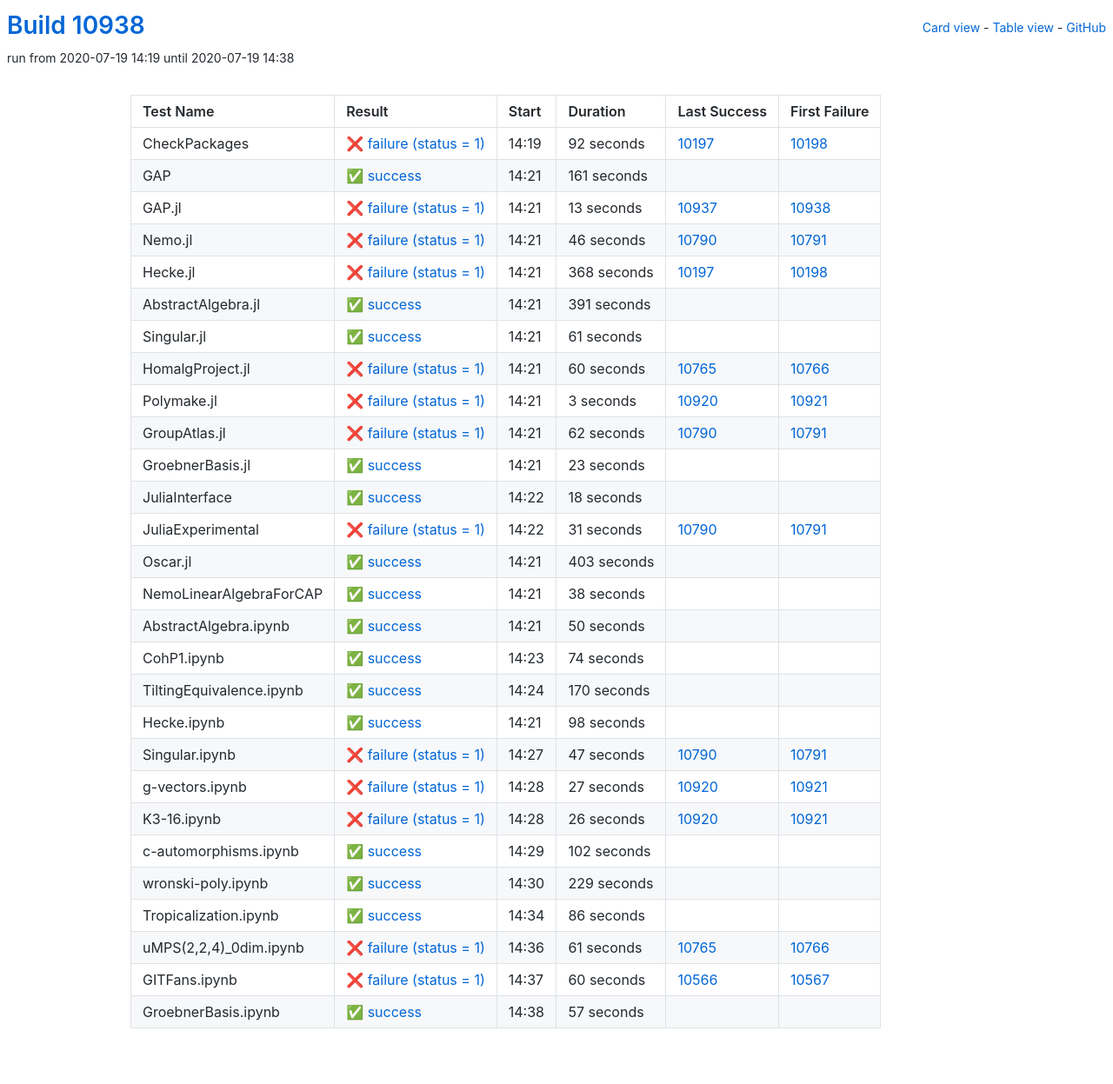
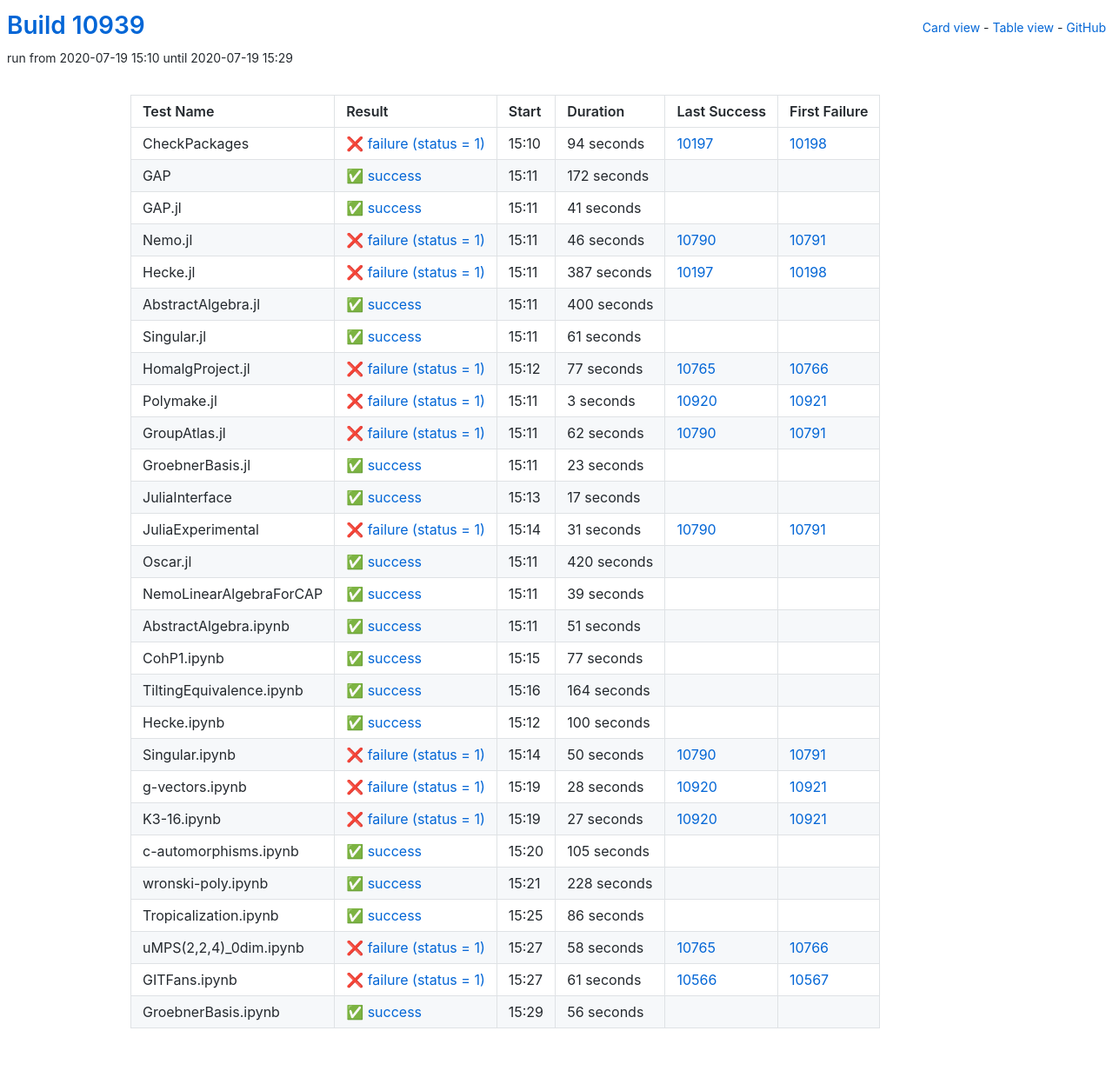
Before and after one commit to oscar-system/oscar-ci-status, a Jekyll site: the page built from table.html, in a window 1280 px wide. Shown: the whole page at 87% size. Built offline with Jekyll 4.4.1, drawn with Linux system fonts in a browser that asks for light colours.

Commit message:
Build #10939

```diff
--- a/_data/ci.yml
+++ b/_data/ci.yml
@@ -1,6 +1,6 @@
 ---
-build: 10938
-build_url: https://oscarci.mathematik.uni-kl.de/job/oscar/10938/
+build: 10939
+build_url: https://oscarci.mathematik.uni-kl.de/job/oscar/10939/
 job: oscar
 organization: oscar-system
 repo: oscar-ci-status
@@ -8,44 +8,44 @@
 tests:
 - name: CheckPackages
   id: checkpackages
-  log: https://oscarci.mathematik.uni-kl.de/job/oscar/10938/artifact/logs/build-10938/CheckPackages.log
-  start: 2020-07-19 14:19
+  log: https://oscarci.mathematik.uni-kl.de/job/oscar/10939/artifact/logs/build-10939/CheckPackages.log
+  start: 2020-07-19 15:10
   success: false
   exitcode: 1
   status: failure
-  duration: 92
+  duration: 94
   last_success: 10197
   last_success_url: https://oscarci.mathematik.uni-kl.de/job/oscar/10197/
   first_failure: 10198
   first_failure_url: https://oscarci.mathematik.uni-kl.de/job/oscar/10198/
 - name: GAP
   id: gap
-  log: https://oscarci.mathematik.uni-kl.de/job/oscar/10938/artifact/logs/build-10938/GAP.log
-  start: 2020-07-19 14:21
+  log: https://oscarci.mathematik.uni-kl.de/job/oscar/10939/artifact/logs/build-10939/GAP.log
+  start: 2020-07-19 15:11
   success: true
   exitcode: 0
   status: success
-  duration: 161
+  duration: 172
   last_success: false
   last_success_url:
   first_failure: false
   first_failure_url:
 - name: GAP.jl
   id: gap-jl
-  log: https://oscarci.mathematik.uni-kl.de/job/oscar/10938/artifact/logs/build-10938/GAP.jl.log
-  start: 2020-07-19 14:21
-  success: false
-  exitcode: 1
-  status: failure
-  duration: 13
-  last_success: 10937
-  last_success_url: https://oscarci.mathematik.uni-kl.de/job/oscar/10937/
-  first_failure: 10938
-  first_failure_url: https://oscarci.mathematik.uni-kl.de/job/oscar/10938/
+  log: https://oscarci.mathematik.uni-kl.de/job/oscar/10939/artifact/logs/build-10939/GAP.jl.log
+  start: 2020-07-19 15:11
+  success: true
+  exitcode: 0
+  status: success
+  duration: 41
+  last_success: false
+  last_success_url:
+  first_failure: false
+  first_failure_url:
 - name: Nemo.jl
   id: nemo-jl
-  log: https://oscarci.mathematik.uni-kl.de/job/oscar/10938/artifact/logs/build-10938/Nemo.jl.log
-  start: 2020-07-19 14:21
+  log: https://oscarci.mathematik.uni-kl.de/job/oscar/10939/artifact/logs/build-10939/Nemo.jl.log
+  start: 2020-07-19 15:11
   success: false
   exitcode: 1
   status: failure
@@ -56,32 +56,32 @@
   first_failure_url: https://oscarci.mathematik.uni-kl.de/job/oscar/10791/
 - name: Hecke.jl
   id: hecke-jl
-  log: https://oscarci.mathematik.uni-kl.de/job/oscar/10938/artifact/logs/build-10938/Hecke.jl.log
-  start: 2020-07-19 14:21
+  log: https://oscarci.mathematik.uni-kl.de/job/oscar/10939/artifact/logs/build-10939/Hecke.jl.log
+  start: 2020-07-19 15:11
   success: false
   exitcode: 1
   status: failure
-  duration: 368
+  duration: 387
   last_success: 10197
   last_success_url: https://oscarci.mathematik.uni-kl.de/job/oscar/10197/
   first_failure: 10198
   first_failure_url: https://oscarci.mathematik.uni-kl.de/job/oscar/10198/
 - name: AbstractAlgebra.jl
   id: abstractalgebra-jl
-  log: https://oscarci.mathematik.uni-kl.de/job/oscar/10938/artifact/logs/build-10938/AbstractAlgebra.jl.log
-  start: 2020-07-19 14:21
+  log: https://oscarci.mathematik.uni-kl.de/job/oscar/10939/artifact/logs/build-10939/AbstractAlgebra.jl.log
+  start: 2020-07-19 15:11
   success: true
   exitcode: 0
   status: success
-  duration: 391
+  duration: 400
   last_success: false
   last_success_url:
   first_failure: false
   first_failure_url:
 - name: Singular.jl
   id: singular-jl
-  log: https://oscarci.mathematik.uni-kl.de/job/oscar/10938/artifact/logs/build-10938/Singular.jl.log
-  start: 2020-07-19 14:21
+  log: https://oscarci.mathematik.uni-kl.de/job/oscar/10939/artifact/logs/build-10939/Singular.jl.log
+  start: 2020-07-19 15:11
   success: true
   exitcode: 0
   status: success
@@ -92,20 +92,20 @@
   first_failure_url:
 - name: HomalgProject.jl
   id: homalgproject-jl
-  log: https://oscarci.mathematik.uni-kl.de/job/oscar/10938/artifact/logs/build-10938/HomalgProject.jl.log
-  start: 2020-07-19 14:21
+  log: https://oscarci.mathematik.uni-kl.de/job/oscar/10939/artifact/logs/build-10939/HomalgProject.jl.log
+  start: 2020-07-19 15:12
   success: false
   exitcode: 1
   status: failure
-  duration: 60
+  duration: 77
   last_success: 10765
   last_success_url: https://oscarci.mathematik.uni-kl.de/job/oscar/10765/
   first_failure: 10766
   first_failure_url: https://oscarci.mathematik.uni-kl.de/job/oscar/10766/
 - name: Polymake.jl
   id: polymake-jl
-  log: https://oscarci.mathematik.uni-kl.de/job/oscar/10938/artifact/logs/build-10938/Polymake.jl.log
-  start: 2020-07-19 14:21
+  log: https://oscarci.mathematik.uni-kl.de/job/oscar/10939/artifact/logs/build-10939/Polymake.jl.log
+  start: 2020-07-19 15:11
   success: false
   exitcode: 1
   status: failure
@@ -116,8 +116,8 @@
   first_failure_url: https://oscarci.mathematik.uni-kl.de/job/oscar/10921/
 - name: GroupAtlas.jl
   id: groupatlas-jl
-  log: https://oscarci.mathematik.uni-kl.de/job/oscar/10938/artifact/logs/build-10938/GroupAtlas.jl.log
-  start: 2020-07-19 14:21
+  log: https://oscarci.mathematik.uni-kl.de/job/oscar/10939/artifact/logs/build-10939/GroupAtlas.jl.log
+  start: 2020-07-19 15:11
   success: false
   exitcode: 1
   status: failure
@@ -128,8 +128,8 @@
   first_failure_url: https://oscarci.mathematik.uni-kl.de/job/oscar/10791/
 - name: GroebnerBasis.jl
   id: groebnerbasis-jl
-  log: https://oscarci.mathematik.uni-kl.de/job/oscar/10938/artifact/logs/build-10938/GroebnerBasis.jl.log
-  start: 2020-07-19 14:21
+  log: https://oscarci.mathematik.uni-kl.de/job/oscar/10939/artifact/logs/build-10939/GroebnerBasis.jl.log
+  start: 2020-07-19 15:11
   success: true
   exitcode: 0
   status: success
@@ -140,20 +140,20 @@
   first_failure_url:
 - name: JuliaInterface
   id: juliainterface
-  log: https://oscarci.mathematik.uni-kl.de/job/oscar/10938/artifact/logs/build-10938/JuliaInterface.log
-  start: 2020-07-19 14:22
+  log: https://oscarci.mathematik.uni-kl.de/job/oscar/10939/artifact/logs/build-10939/JuliaInterface.log
+  start: 2020-07-19 15:13
   success: true
   exitcode: 0
   status: success
-  duration: 18
+  duration: 17
   last_success: false
   last_success_url:
   first_failure: false
   first_failure_url:
 - name: JuliaExperimental
   id: juliaexperimental
-  log: https://oscarci.mathematik.uni-kl.de/job/oscar/10938/artifact/logs/build-10938/JuliaExperimental.log
-  start: 2020-07-19 14:22
+  log: https://oscarci.mathematik.uni-kl.de/job/oscar/10939/artifact/logs/build-10939/JuliaExperimental.log
+  start: 2020-07-19 15:14
   success: false
   exitcode: 1
   status: failure
@@ -164,92 +164,104 @@
   first_failure_url: https://oscarci.mathematik.uni-kl.de/job/oscar/10791/
 - name: Oscar.jl
   id: oscar-jl
-  log: https://oscarci.mathematik.uni-kl.de/job/oscar/10938/artifact/logs/build-10938/Oscar.jl.log
-  start: 2020-07-19 14:21
+  log: https://oscarci.mathematik.uni-kl.de/job/oscar/10939/artifact/logs/build-10939/Oscar.jl.log
+  start: 2020-07-19 15:11
   success: true
   exitcode: 0
   status: success
-  duration: 403
+  duration: 420
   last_success: false
   last_success_url:
   first_failure: false
   first_failure_url:
 - name: NemoLinearAlgebraForCAP
   id: nemolinearalgebraforcap
-  log: https://oscarci.mathematik.uni-kl.de/job/oscar/10938/artifact/logs/build-10938/NemoLinearAlgebraForCAP.log
-  start: 2020-07-19 14:21
+  log: https://oscarci.mathematik.uni-kl.de/job/oscar/10939/artifact/logs/build-10939/NemoLinearAlgebraForCAP.log
+  start: 2020-07-19 15:11
   success: true
   exitcode: 0
   status: success
-  duration: 38
+  duration: 39
   last_success: false
   last_success_url:
   first_failure: false
   first_failure_url:
 - name: AbstractAlgebra.ipynb
   id: abstractalgebra-ipynb
-  log: https://oscarci.mathematik.uni-kl.de/job/oscar/10938/artifact/logs/build-10938/AbstractAlgebra.ipynb.log
-  start: 2020-07-19 14:21
+  log: https://oscarci.mathematik.uni-kl.de/job/oscar/10939/artifact/logs/build-10939/AbstractAlgebra.ipynb.log
+  start: 2020-07-19 15:11
   success: true
   exitcode: 0
   status: success
-  duration: 50
+  duration: 51
   last_success: false
   last_success_url:
   first_failure: false
   first_failure_url:
 - name: CohP1.ipynb
   id: cohp1-ipynb
-  log: https://oscarci.mathematik.uni-kl.de/job/oscar/10938/artifact/logs/build-10938/CohP1.ipynb.log
-  start: 2020-07-19 14:23
+  log: https://oscarci.mathematik.uni-kl.de/job/oscar/10939/artifact/logs/build-10939/CohP1.ipynb.log
+  start: 2020-07-19 15:15
   success: true
   exitcode: 0
   status: success
-  duration: 74
+  duration: 77
   last_success: false
   last_success_url:
   first_failure: false
   first_failure_url:
 - name: TiltingEquivalence.ipynb
   id: tiltingequivalence-ipynb
-  log: https://oscarci.mathematik.uni-kl.de/job/oscar/10938/artifact/logs/build-10938/TiltingEquivalence.ipynb.log
-  start: 2020-07-19 14:24
+  log: https://oscarci.mathematik.uni-kl.de/job/oscar/10939/artifact/logs/build-10939/TiltingEquivalence.ipynb.log
+  start: 2020-07-19 15:16
   success: true
   exitcode: 0
   status: success
-  duration: 170
+  duration: 164
   last_success: false
   last_success_url:
   first_failure: false
   first_failure_url:
 - name: Hecke.ipynb
   id: hecke-ipynb
-  log: https://oscarci.mathematik.uni-kl.de/job/oscar/10938/artifact/logs/build-10938/Hecke.ipynb.log
-  start: 2020-07-19 14:21
+  log: https://oscarci.mathematik.uni-kl.de/job/oscar/10939/artifact/logs/build-10939/Hecke.ipynb.log
+  start: 2020-07-19 15:12
   success: true
   exitcode: 0
   status: success
-  duration: 98
+  duration: 100
   last_success: false
   last_success_url:
   first_failure: false
   first_failure_url:
 - name: Singular.ipynb
   id: singular-ipynb
-  log: https://oscarci.mathematik.uni-kl.de/job/oscar/10938/artifact/logs/build-10938/Singular.ipynb.log
-  start: 2020-07-19 14:27
+  log: https://oscarci.mathematik.uni-kl.de/job/oscar/10939/artifact/logs/build-10939/Singular.ipynb.log
+  start: 2020-07-19 15:14
   success: false
   exitcode: 1
   status: failure
-  duration: 47
+  duration: 50
   last_success: 10790
   last_success_url: https://oscarci.mathematik.uni-kl.de/job/oscar/10790/
   first_failure: 10791
   first_failure_url: https://oscarci.mathematik.uni-kl.de/job/oscar/10791/
 - name: g-vectors.ipynb
   id: g-vectors-ipynb
-  log: https://oscarci.mathematik.uni-kl.de/job/oscar/10938/artifact/logs/build-10938/g-vectors.ipynb.log
-  start: 2020-07-19 14:28
+  log: https://oscarci.mathematik.uni-kl.de/job/oscar/10939/artifact/logs/build-10939/g-vectors.ipynb.log
+  start: 2020-07-19 15:19
+  success: false
+  exitcode: 1
+  status: failure
+  duration: 28
+  last_success: 10920
+  last_success_url: https://oscarci.mathematik.uni-kl.de/job/oscar/10920/
+  first_failure: 10921
+  first_failure_url: https://oscarci.mathematik.uni-kl.de/job/oscar/10921/
+- name: K3-16.ipynb
+  id: k3-16-ipynb
+  log: https://oscarci.mathematik.uni-kl.de/job/oscar/10939/artifact/logs/build-10939/K3-16.ipynb.log
+  start: 2020-07-19 15:19
   success: false
   exitcode: 1
   status: failure
@@ -258,46 +270,34 @@
   last_success_url: https://oscarci.mathematik.uni-kl.de/job/oscar/10920/
   first_failure: 10921
   first_failure_url: https://oscarci.mathematik.uni-kl.de/job/oscar/10921/
-- name: K3-16.ipynb
-  id: k3-16-ipynb
-  log: https://oscarci.mathematik.uni-kl.de/job/oscar/10938/artifact/logs/build-10938/K3-16.ipynb.log
-  start: 2020-07-19 14:28
-  success: false
-  exitcode: 1
-  status: failure
-  duration: 26
-  last_success: 10920
-  last_success_url: https://oscarci.mathematik.uni-kl.de/job/oscar/10920/
-  first_failure: 10921
-  first_failure_url: https://oscarci.mathematik.uni-kl.de/job/oscar/10921/
 - name: c-automorphisms.ipynb
   id: c-automorphisms-ipynb
-  log: https://oscarci.mathematik.uni-kl.de/job/oscar/10938/artifact/logs/build-10938/c-automorphisms.ipynb.log
-  start: 2020-07-19 14:29
+  log: https://oscarci.mathematik.uni-kl.de/job/oscar/10939/artifact/logs/build-10939/c-automorphisms.ipynb.log
+  start: 2020-07-19 15:20
   success: true
   exitcode: 0
   status: success
-  duration: 102
+  duration: 105
   last_success: false
   last_success_url:
   first_failure: false
   first_failure_url:
 - name: wronski-poly.ipynb
   id: wronski-poly-ipynb
-  log: https://oscarci.mathematik.uni-kl.de/job/oscar/10938/artifact/logs/build-10938/wronski-poly.ipynb.log
-  start: 2020-07-19 14:30
+  log: https://oscarci.mathematik.uni-kl.de/job/oscar/10939/artifact/logs/build-10939/wronski-poly.ipynb.log
+  start: 2020-07-19 15:21
   success: true
   exitcode: 0
   status: success
-  duration: 229
+  duration: 228
   last_success: false
   last_success_url:
   first_failure: false
   first_failure_url:
 - name: Tropicalization.ipynb
   id: tropicalization-ipynb
-  log: https://oscarci.mathematik.uni-kl.de/job/oscar/10938/artifact/logs/build-10938/Tropicalization.ipynb.log
-  start: 2020-07-19 14:34
+  log: https://oscarci.mathematik.uni-kl.de/job/oscar/10939/artifact/logs/build-10939/Tropicalization.ipynb.log
+  start: 2020-07-19 15:25
   success: true
   exitcode: 0
   status: success
@@ -308,36 +308,36 @@
   first_failure_url:
 - name: uMPS(2,2,4)_0dim.ipynb
   id: umps-2-2-4-0dim-ipynb
-  log: https://oscarci.mathematik.uni-kl.de/job/oscar/10938/artifact/logs/build-10938/uMPS-2-2-4-_0dim.ipynb.log
-  start: 2020-07-19 14:36
+  log: https://oscarci.mathematik.uni-kl.de/job/oscar/10939/artifact/logs/build-10939/uMPS-2-2-4-_0dim.ipynb.log
+  start: 2020-07-19 15:27
   success: false
   exitcode: 1
   status: failure
-  duration: 61
+  duration: 58
   last_success: 10765
   last_success_url: https://oscarci.mathematik.uni-kl.de/job/oscar/10765/
   first_failure: 10766
   first_failure_url: https://oscarci.mathematik.uni-kl.de/job/oscar/10766/
 - name: GITFans.ipynb
   id: gitfans-ipynb
-  log: https://oscarci.mathematik.uni-kl.de/job/oscar/10938/artifact/logs/build-10938/GITFans.ipynb.log
-  start: 2020-07-19 14:37
+  log: https://oscarci.mathematik.uni-kl.de/job/oscar/10939/artifact/logs/build-10939/GITFans.ipynb.log
+  start: 2020-07-19 15:27
   success: false
   exitcode: 1
   status: failure
-  duration: 60
+  duration: 61
   last_success: 10566
   last_success_url: https://oscarci.mathematik.uni-kl.de/job/oscar/10566/
   first_failure: 10567
   first_failure_url: https://oscarci.mathematik.uni-kl.de/job/oscar/10567/
 - name: GroebnerBasis.ipynb
   id: groebnerbasis-ipynb
-  log: https://oscarci.mathematik.uni-kl.de/job/oscar/10938/artifact/logs/build-10938/GroebnerBasis.ipynb.log
-  start: 2020-07-19 14:38
+  log: https://oscarci.mathematik.uni-kl.de/job/oscar/10939/artifact/logs/build-10939/GroebnerBasis.ipynb.log
+  start: 2020-07-19 15:29
   success: true
   exitcode: 0
   status: success
-  duration: 57
+  duration: 56
   last_success: false
   last_success_url:
   first_failure: false
```
Also changed, not shown: README.md.
